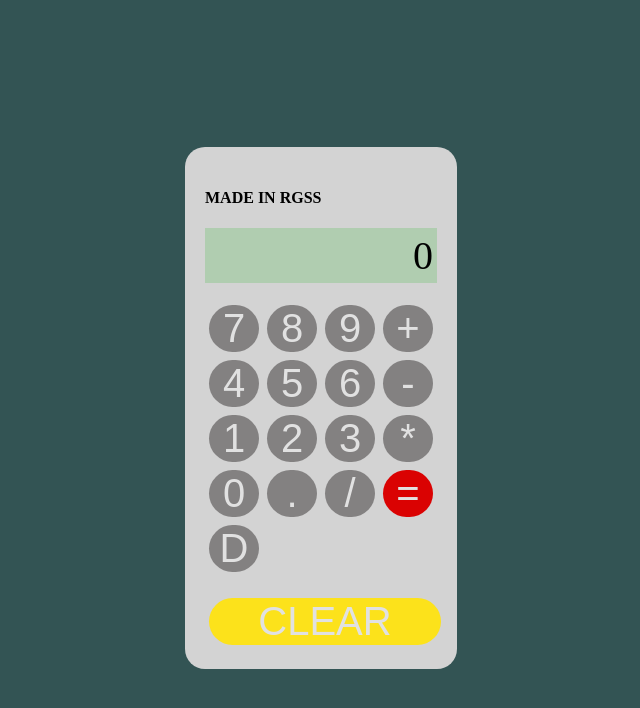
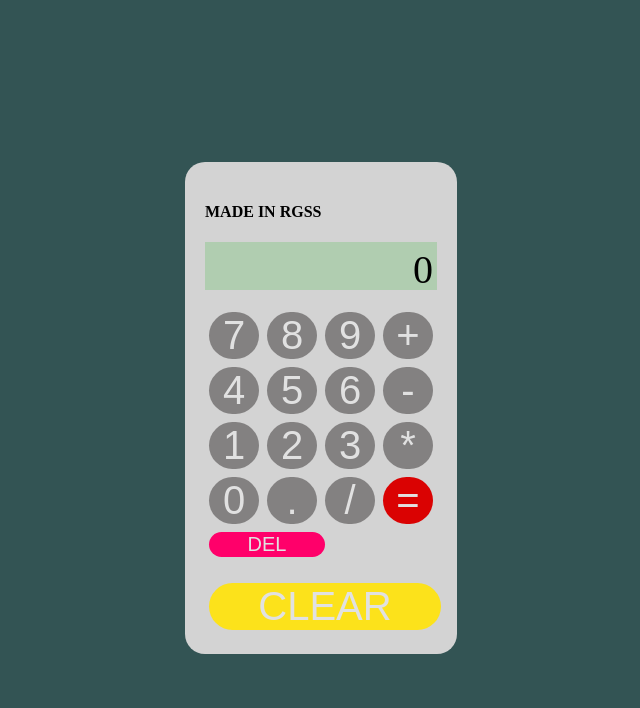
Before and after one commit to SHPrince1/RGSS_Calculator, a plain HTML site: page index.html in a window 1280 px wide. Shown: the whole page, without its empty margins (319-959 px from the left). Drawn offline with Linux system fonts and the light colour scheme.

Commit message:
del btn added

```diff
--- a/index.css
+++ b/index.css
@@ -13,6 +13,7 @@ body{
 }
 .screen{
     width: 224px;
+    height: 40px;
     background-color: rgb(176, 205, 176);
     font-size: 40px;
     text-align: end;
@@ -49,6 +50,14 @@ button:active{
 #equals:hover{
     background-color: rgb(198, 198, 198);
 }
+#del{
+    background-color: rgb(255, 0, 106);
+    width:50%;
+    font-size: 20px;
+}
+#del:hover{
+    background-color: rgba(255, 0, 106, 0.123);
+}
 #clear{
     width: 100%;
     background-color: rgb(252, 226, 27);
--- a/index.html
+++ b/index.html
@@ -30,7 +30,7 @@
             <button>.</button>
             <button>/</button>
             <button id="equals">=</button>
-            <button id="d">D</button>
+            <button id="del">DEL</button>
 
         </div>
         <br />
```
